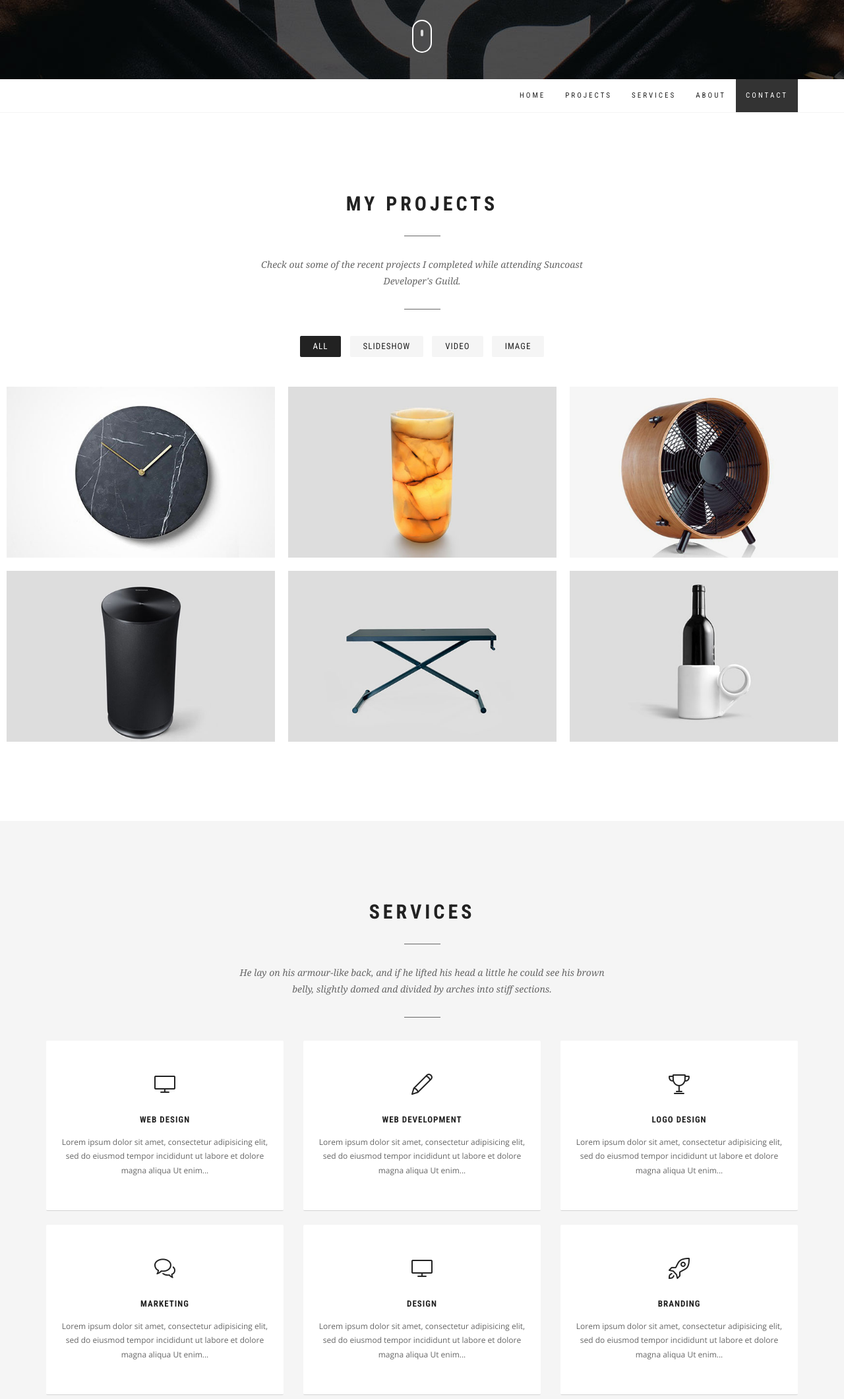
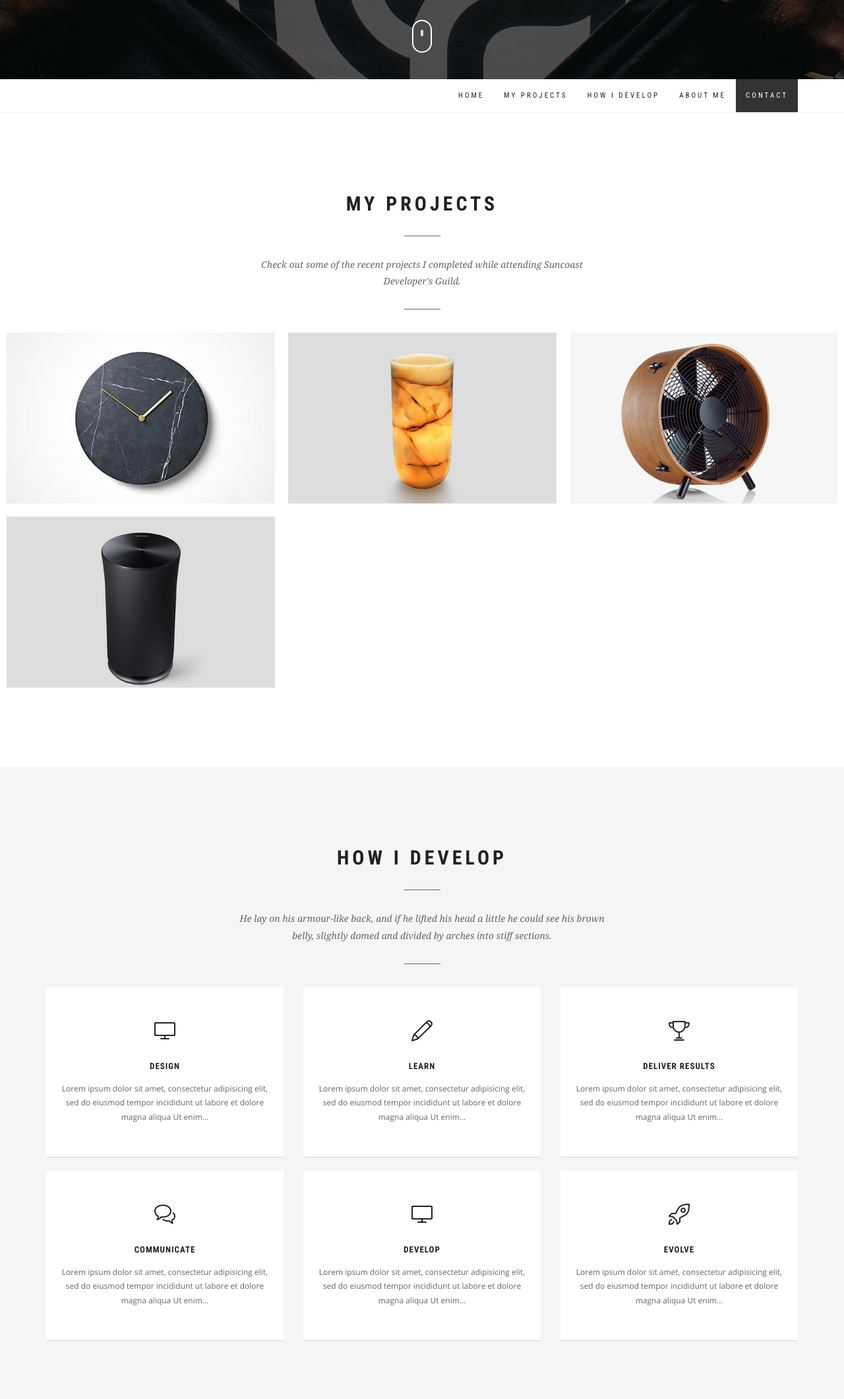
Before and after one commit to uncrownedthrone/portfolio-v-2, a website: page public/index.html in a window 1280 px wide. Shown: the part 680-2800 px from the top of the page at 66% size. Drawn offline with nearby package versions, Linux system fonts and the light colour scheme; some packages are replaced by stand-ins of ours; a script that the page names is missing.

Commit message:
updated content

```diff
--- a/public/index.html
+++ b/public/index.html
@@ -89,9 +89,9 @@
 				<div class="collapse navbar-collapse" id="custom-collapse">
 					<ul class="nav navbar-nav navbar-right">
 						<li><a href="#home">home</a></li>
-						<li><a href="#portfolio">Projects</a></li>
-						<li><a href="#services">Services</a></li>
-						<li><a href="#about">About</a></li>
+						<li><a href="#portfolio">My Projects</a></li>
+						<li><a href="#services">How I Develop</a></li>
+						<li><a href="#about">About Me</a></li>
 						<!-- <li><a href="#testimonial">Testimonial</a></li> -->
 						<li><a href="#contact">Contact</a></li>
 					</ul>
@@ -128,7 +128,7 @@
 
 			<!-- Portfolio Filter start-->
 
-			<div class="row">
+			<!-- <div class="row">
 
 				<div class="col-sm-12">
 
@@ -141,7 +141,7 @@
 
 				</div>
 
-			</div><!-- .row -->
+			</div>.row -->
 
 			<!-- Portfolio Filter end -->
 
@@ -155,7 +155,7 @@
 					<figcaption>
 						<a href="assets/images/p1-1.jpg" class="simple-ajax-popup"></a>
 						<div class="caption-inner">
-							<h3 class="portfolio-item-title">Some work one</h3>
+							<h3 class="portfolio-item-title">Minesweeper</h3>
 							<div class="portfolio-item-desc">Slideshow</div>
 						</div>
 					</figcaption>
@@ -168,7 +168,7 @@
 					<figcaption>
 						<a href="assets/images/p2-2.jpg" class="simple-ajax-popup"></a>
 						<div class="caption-inner">
-							<h3 class="portfolio-item-title">Some work one</h3>
+							<h3 class="portfolio-item-title">Employee Database</h3>
 							<div class="portfolio-item-desc">Video</div>
 						</div>
 					</figcaption>
@@ -181,7 +181,7 @@
 					<figcaption>
 						<a href="assets/images/p3-3.jpg" class="simple-ajax-popup"></a>
 						<div class="caption-inner">
-							<h3 class="portfolio-item-title">Some work one</h3>
+							<h3 class="portfolio-item-title">Color Picker</h3>
 							<div class="portfolio-item-desc">Image</div>
 						</div>
 					</figcaption>
@@ -194,14 +194,14 @@
 					<figcaption>
 						<a href="assets/images/p4-4.jpg" class="simple-ajax-popup"></a>
 						<div class="caption-inner">
-							<h3 class="portfolio-item-title">Some work one</h3>
+							<h3 class="portfolio-item-title">Best Movies of 1985</h3>
 							<div class="portfolio-item-desc">Slideshow</div>
 						</div>
 					</figcaption>
 				</figure>
 			</li>
 
-			<li class="portfolio-item" data-groups="all video">
+			<!-- <li class="portfolio-item" data-groups="all video">
 				<figure>
 					<img src="assets/images/p5-5.jpg" alt="">
 					<figcaption>
@@ -225,7 +225,7 @@
 						</div>
 					</figcaption>
 				</figure>
-			</li>
+			</li> -->
 
 		</ul><!-- .projects-container -->
 
@@ -242,7 +242,7 @@
 				<div class="col-sm-6 col-sm-offset-3">
 
 					<div class="module-header wow fadeInUp">
-						<h2 class="module-title">Services</h2>
+						<h2 class="module-title">How I Develop</h2>
 						<div class="module-line"></div>
 						<div class="module-subtitle">
 							He lay on his armour-like back, and if he lifted his head a little he could see his brown belly, slightly domed and divided by arches into stiff sections.
@@ -262,7 +262,7 @@
 							<span class="icon-screen-desktop"></span>
 						</div>
 						<div class="iconbox-text">
-							<h3 class="iconbox-title">Web Design</h3>
+							<h3 class="iconbox-title">Design</h3>
 							<div class="iconbox-desc">
 								Lorem ipsum dolor sit amet, consectetur adipisicing elit, sed do eiusmod tempor incididunt ut labore et dolore magna aliqua Ut enim...
 							</div>
@@ -275,7 +275,7 @@
 							<span class="icon-pencil"></span>
 						</div>
 						<div class="iconbox-text">
-							<h3 class="iconbox-title">Web Development</h3>
+							<h3 class="iconbox-title">Learn</h3>
 							<div class="iconbox-desc">
 								Lorem ipsum dolor sit amet, consectetur adipisicing elit, sed do eiusmod tempor incididunt ut labore et dolore magna aliqua Ut enim...
 							</div>
@@ -288,7 +288,7 @@
 							<span class="icon-trophy"></span>
 						</div>
 						<div class="iconbox-text">
-							<h3 class="iconbox-title">Logo Design</h3>
+							<h3 class="iconbox-title">Deliver Results</h3>
 							<div class="iconbox-desc">
 								Lorem ipsum dolor sit amet, consectetur adipisicing elit, sed do eiusmod tempor incididunt ut labore et dolore magna aliqua Ut enim...
 							</div>
@@ -303,7 +303,7 @@
 							<span class="icon-bubbles"></span>
 						</div>
 						<div class="iconbox-text">
-							<h3 class="iconbox-title">Marketing</h3>
+							<h3 class="iconbox-title">Communicate</h3>
 							<div class="iconbox-desc">
 								Lorem ipsum dolor sit amet, consectetur adipisicing elit, sed do eiusmod tempor incididunt ut labore et dolore magna aliqua Ut enim...
 							</div>
@@ -319,7 +319,7 @@
 							<span class="icon-screen-desktop"></span>
 						</div>
 						<div class="iconbox-text">
-							<h3 class="iconbox-title">Design</h3>
+							<h3 class="iconbox-title">Develop</h3>
 							<div class="iconbox-desc">
 								Lorem ipsum dolor sit amet, consectetur adipisicing elit, sed do eiusmod tempor incididunt ut labore et dolore magna aliqua Ut enim...
 							</div>
@@ -335,7 +335,7 @@
 							<span class="icon-rocket"></span>
 						</div>
 						<div class="iconbox-text">
-							<h3 class="iconbox-title">Branding</h3>
+							<h3 class="iconbox-title">Evolve</h3>
 							<div class="iconbox-desc">
 								Lorem ipsum dolor sit amet, consectetur adipisicing elit, sed do eiusmod tempor incididunt ut labore et dolore magna aliqua Ut enim...
 							</div>
```
